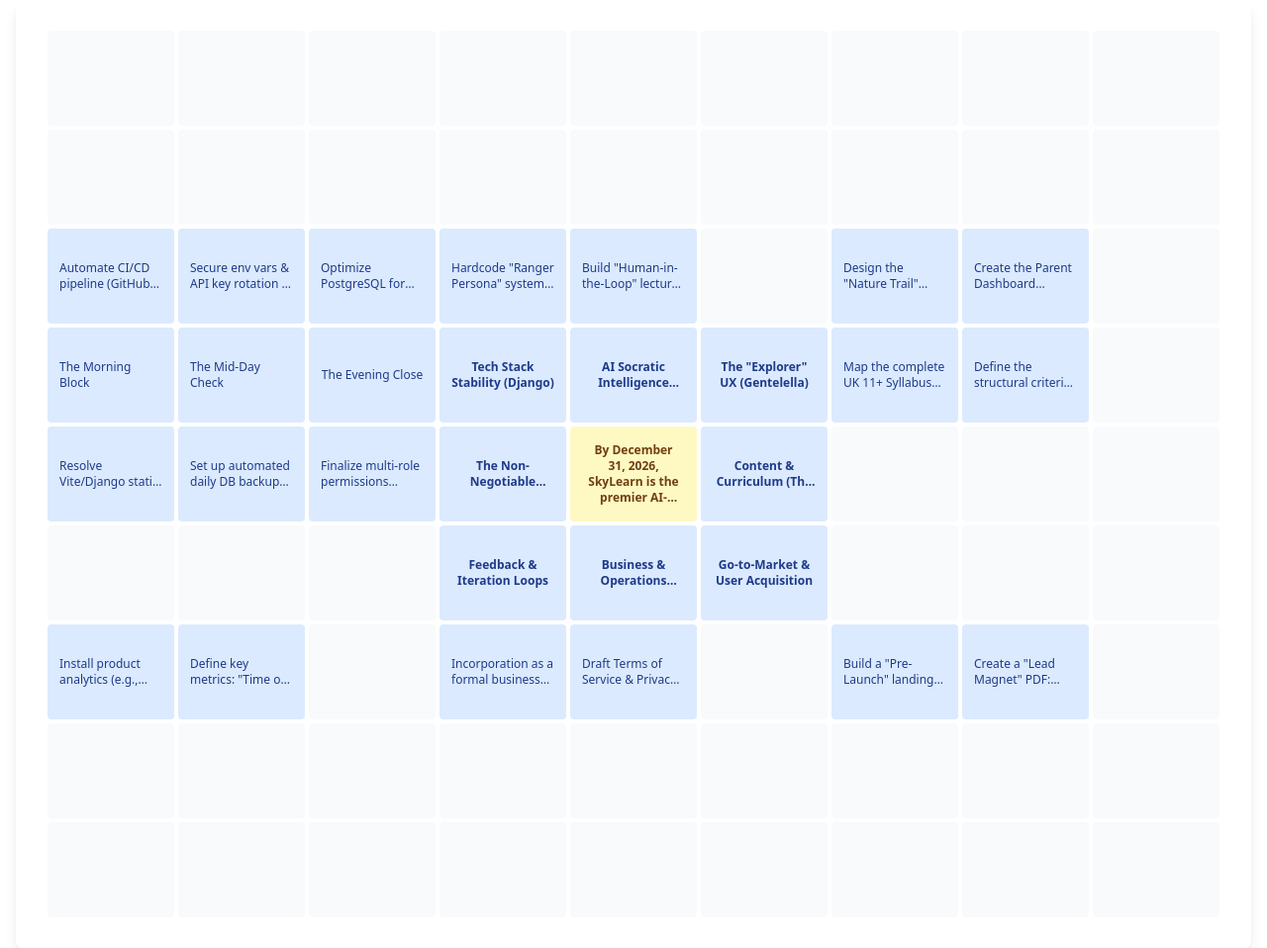
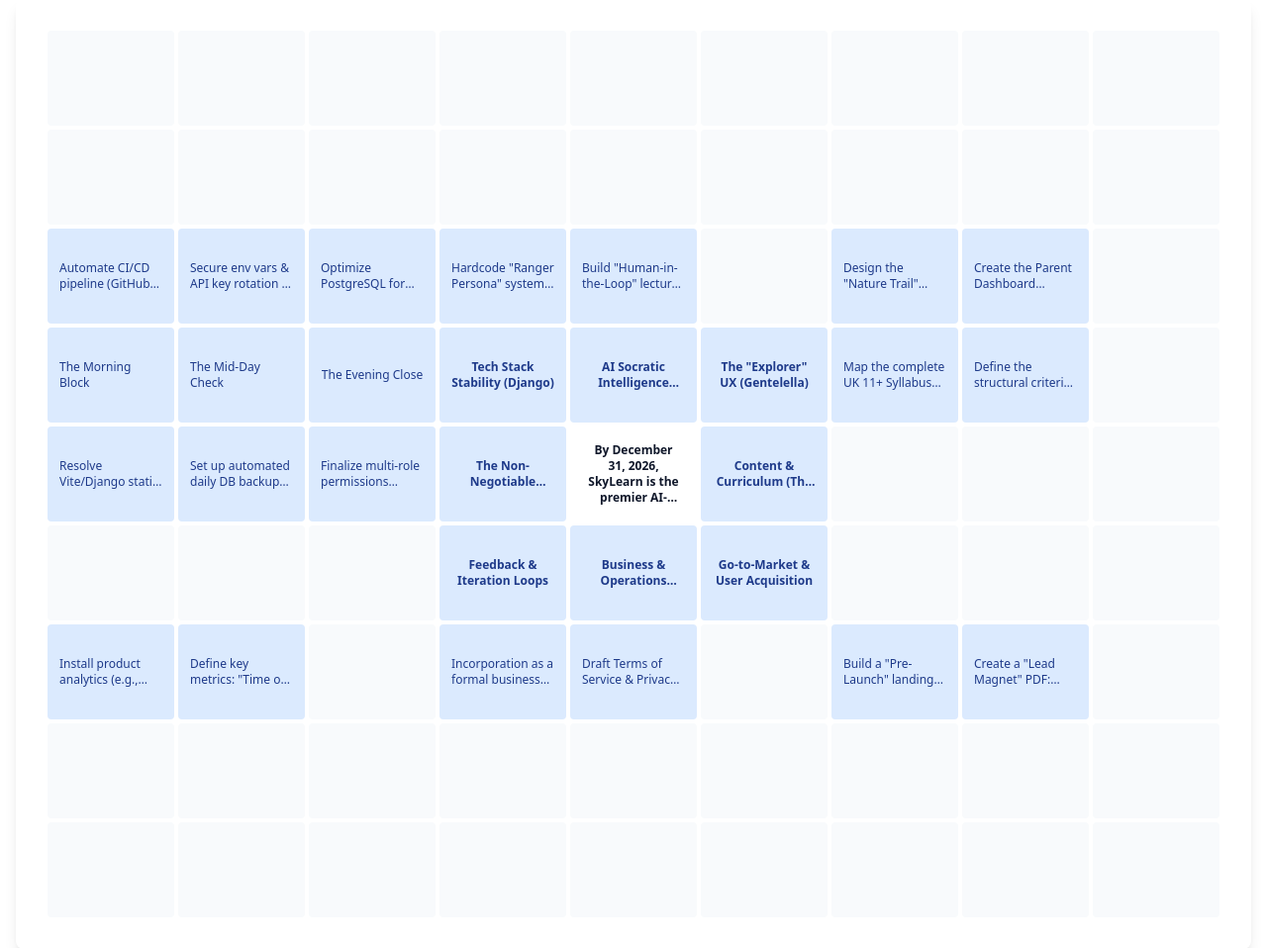
Before and after one commit to chrys/harada.global, a Django app: page /matrix/1/ in a window 1280 px wide. Shown: the part 197-1155 px from the top of the page at 99% size. Run offline with Django 5.2, Linux system fonts and the light colour scheme; a user stored in the database is signed in; data comes from the database, SQL or seed files in the repository; some libraries are stand-ins or nearby versions.

Commit message:
style: remove background color from center goal cell and enhance text styling
- Remove yellow background (bg-yellow-100/dark:bg-yellow-900) from center cell
- Use default text color (text-slate-900/dark:text-slate-100)
- Ensure text remains bold and stands out against white/dark background
- Center cell now has clean, minimalist appearance while maintaining focus

```diff
--- a/templates/matrix/view.html
+++ b/templates/matrix/view.html
@@ -14,8 +14,8 @@
             {% for cell in row %}
                 {% if cell %}
                     {% if cell.type == 'core_goal' %}
-                        <div class="bg-yellow-100 dark:bg-yellow-900 text-yellow-900 dark:text-yellow-100 rounded p-4 text-center font-bold flex items-center justify-center min-h-24 text-xs overflow-hidden" title="{{ cell.content }}">
-                            <div class="line-clamp-4 text-center">{{ cell.content }}</div>
+                        <div class="text-slate-900 dark:text-slate-100 rounded p-4 text-center font-bold flex items-center justify-center min-h-24 text-xs overflow-hidden" title="{{ cell.content }}">
+                            <div class="line-clamp-4 text-center font-bold">{{ cell.content }}</div>
                         </div>
                     {% elif cell.type == 'pillar' %}
                         <button hx-get="{% url 'pillar_modal' chart.id cell.id %}" hx-target="#modal-container" hx-swap="innerHTML" class="{% if cell.color == 'blue' %}bg-blue-100 dark:bg-blue-900 text-blue-900 dark:text-blue-100{% elif cell.color == 'red' %}bg-red-100 dark:bg-red-900 text-red-900 dark:text-red-100{% elif cell.color == 'green' %}bg-green-100 dark:bg-green-900 text-green-900 dark:text-green-100{% elif cell.color == 'purple' %}bg-purple-100 dark:bg-purple-900 text-purple-900 dark:text-purple-100{% elif cell.color == 'yellow' %}bg-yellow-100 dark:bg-yellow-900 text-yellow-900 dark:text-yellow-100{% elif cell.color == 'pink' %}bg-pink-100 dark:bg-pink-900 text-pink-900 dark:text-pink-100{% elif cell.color == 'indigo' %}bg-indigo-100 dark:bg-indigo-900 text-indigo-900 dark:text-indigo-100{% elif cell.color == 'orange' %}bg-orange-100 dark:bg-orange-900 text-orange-900 dark:text-orange-100{% endif %} rounded p-3 text-center font-bold flex items-center justify-center min-h-24 text-xs hover:shadow-md transition cursor-pointer" title="{{ cell.content }}">
```
